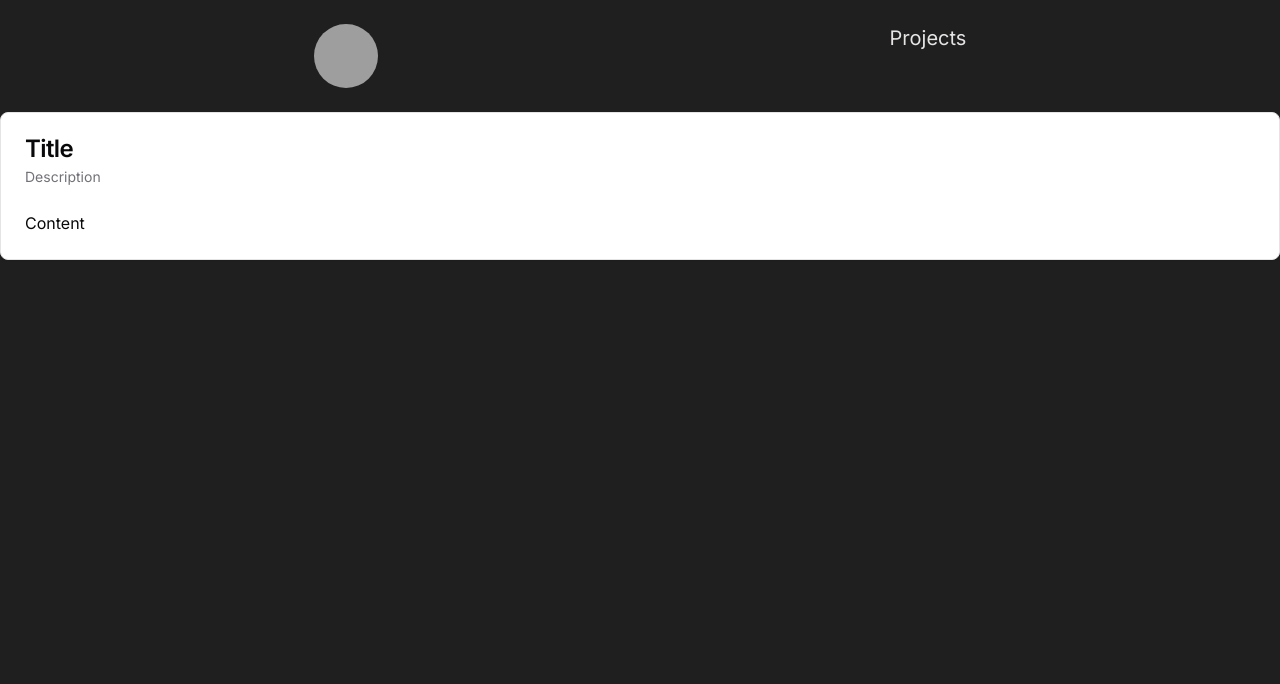
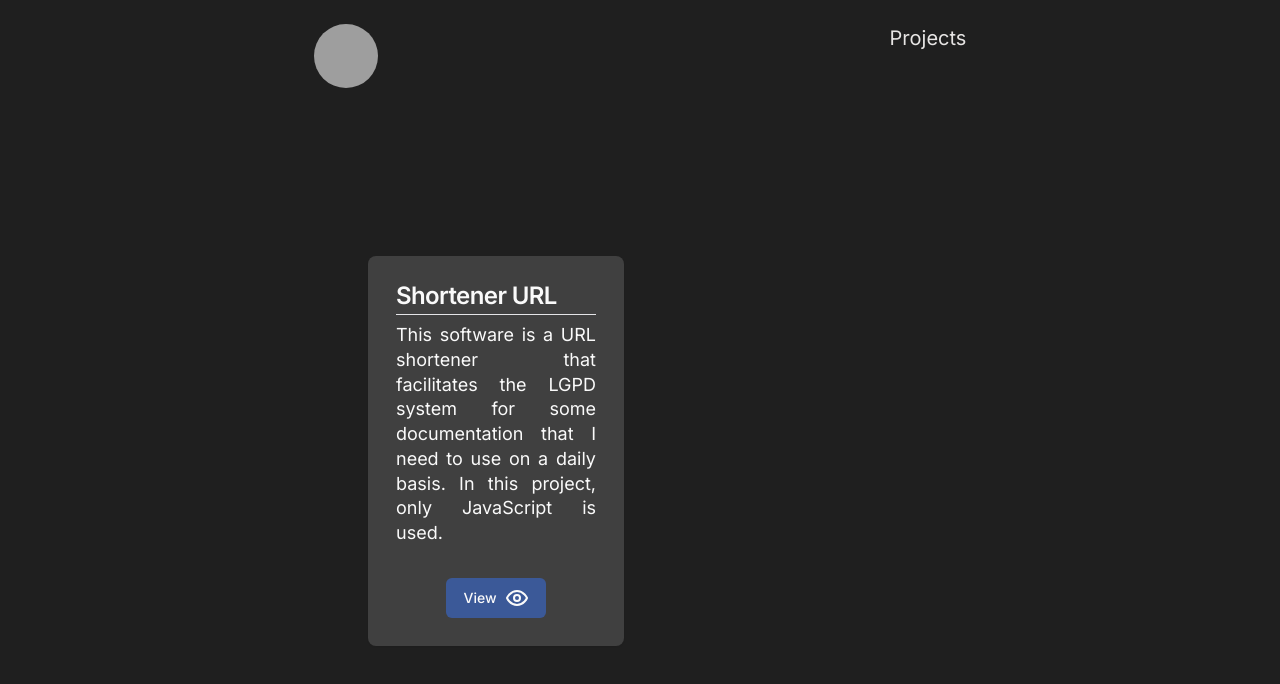
Before and after one commit to lrrrc/portfolio, a Next.js app: page /projects in a window 1280 px wide. Shown: the top 684 px of the page. Built offline with nearby package versions, Linux system fonts and the light colour scheme; grey boxes are pictures that could not be loaded.

Commit message:
:arrow_up: Add projects and other stuff

```diff
--- /dev/null
+++ b/src/app/components/footer.tsx
@@ -0,0 +1,7 @@
+export default function Footer() {
+    return  (
+        <footer className="text-zinc-50 absolute bottom-0 w-full flex justify-end p-1 pr-2">
+            <h1>If you liked you can star my <a href='https://github.com/leozvx/portfolio' target="_blank" className="border-b-2 text-left cursor-pointer">repo</a> or if you have a suggestion you can <a href='https://github.com/leozvx/portfolio/fork' target="_blank" className="border-b-2 text-left cursor-pointer">fork</a>.</h1>
+        </footer>
+    )
+}
--- a/src/app/components/header.tsx
+++ b/src/app/components/header.tsx
@@ -14,10 +14,11 @@ export default function Header() {
                     </Avatar>
                 </Link>
                 <Link
+                    className="h-[1px]"
                     href='/projects'
                 >
                     <ul className="text-stone-200 flex gap-4 text-xl">
-                        <li className="cursor-pointer relative text-xl w-fit block after:block after:content-[''] after:absolute after:h-[3px] after:bg-zinc-50 after:w-full after:scale-x-0 after:hover:scale-x-100 after:transition after:duration-300 after:origin-left">
+                        <li className="cursor-pointer relative text-xl w-fit block after:block after:content-[''] after:absolute after:h-[2px] after:bg-zinc-50 after:w-full after:scale-x-0 after:hover:scale-x-100 after:transition after:duration-300 after:origin-left">
                             Projects
                         </li>
                     </ul>
--- a/src/app/page.tsx
+++ b/src/app/page.tsx
@@ -1,6 +1,7 @@
 import { Github, Linkedin } from "lucide-react";
 import Header from "./components/header";
 import Link from "next/link";
+import Footer from "./components/footer";
 
 
 export default function Home() {
@@ -13,7 +14,7 @@ export default function Home() {
           My name is Leonardo Cardoso
         </p>
         <p className="text-lg font-normal">
-          I am a full stack developer. I currently study and work at <a href='https://www.fiap.com.br/' target="_blank" className="border-b-2 text-left cursor-pointer">FIAP</a>.
+          I am a junior full stack developer. I currently study and work at <a href='https://www.fiap.com.br/' target="_blank" className="border-b-2 text-left cursor-pointer">FIAP</a>.
         </p>
         <div className="flex flex-row gap-2">
           <Link
@@ -24,12 +25,18 @@ export default function Home() {
             size={24}
             className="cursor-pointer" />
           </Link>
-
+          <Link
+          href='https://www.linkedin.com/in/leonardo-cardoso-133b78232/'
+          target="_blank"
+          >
           <Linkedin
             size={24}
             className="cursor-pointer" />
+          </Link>
+
         </div>
       </div>
+      <Footer/>
     </main>
   )
 }
--- a/src/app/projects/page.tsx
+++ b/src/app/projects/page.tsx
@@ -1,24 +1,23 @@
-import { Card, CardContent, CardDescription, CardHeader, CardTitle } from "@/components/ui/card";
+"use client"
+
+import { Card, CardContent, CardDescription, CardFooter, CardHeader, CardTitle } from "@/components/ui/card";
 import Header from "../components/header";
+import { Separator } from "@/components/ui/separator";
+import { Button } from "@/components/ui/button";
+import Image from "next/image";
+import { Eye } from "lucide-react";
+import ProjectCard from "@/components/ui/project-card";
 
 export default function Projects() {
     return (
         <main>
             <Header />
-            <div>
-                <Card className="">
-                    <CardHeader>
-                        <CardTitle>
-                            Title
-                        </CardTitle>
-                        <CardDescription>
-                            Description
-                        </CardDescription>
-                    </CardHeader>
-                    <CardContent>
-                        Content
-                    </CardContent>
-                </Card>
+            <div className="grid grid-cols-3 ml-[23rem] mr-[20rem] mt-36">
+                <ProjectCard
+                    title="Shortener URL"
+                    content="This software is a URL shortener that facilitates the LGPD system for some documentation that I need to use on a daily basis. In this project, only JavaScript is used."
+                    url="https://github.com/leozvx/encurtador-tinyurl"
+                />
             </div>
         </main>
     )
--- /dev/null
+++ b/src/components/ui/project-card.tsx
@@ -0,0 +1,33 @@
+
+import { Eye } from "lucide-react";
+import { Button } from "./button";
+import { Card, CardHeader, CardTitle, CardContent, CardFooter } from "./card";
+import { Separator } from "./separator";
+
+interface IRequest {
+    title: string,
+    url: string,
+    content: string
+}
+
+export default function ProjectCard({ title , url, content } : IRequest) {
+
+    return (
+        <Card className="grid grid-rows-[min-content_1fr_min-content]  w-[20vw] min-h-[32vh] gap-2 flex-col p-1 mb-5  bg-neutral-700 border-none">
+            <CardHeader className="pb-0">
+                <CardTitle className="text-zinc-50">
+                    {title}
+                </CardTitle>
+                <Separator />
+            </CardHeader>
+            <CardContent className="w-full flex flex-col text-justify text-zinc-50 min-h-[5rem] text-lg leading-snug justify-start items-start relative">
+                {content}
+            </CardContent>
+            <CardFooter className="flex justify-center">
+                <Button onClick={() => window.open(url, '_blank')} className="w-[100px] bg-metaColor-100 hover:bg-metaColor-200 text-zinc-50 gap-2">
+                    View <Eye />
+                </Button>
+            </CardFooter>
+        </Card>
+    )
+}
--- a/tailwind.config.ts
+++ b/tailwind.config.ts
@@ -30,6 +30,12 @@ module.exports = {
         "accordion-down": "accordion-down 0.2s ease-out",
         "accordion-up": "accordion-up 0.2s ease-out",
       },
+      colors: {
+        'metaColor': {
+          100: '#3b5998',
+          200: '#8b9dc3'
+        }
+      },
     },
   },
   plugins: [require("tailwindcss-animate")],
```
Also changed, not shown: src/assets/zg6yd8ZO_400x400.jpg (added).
